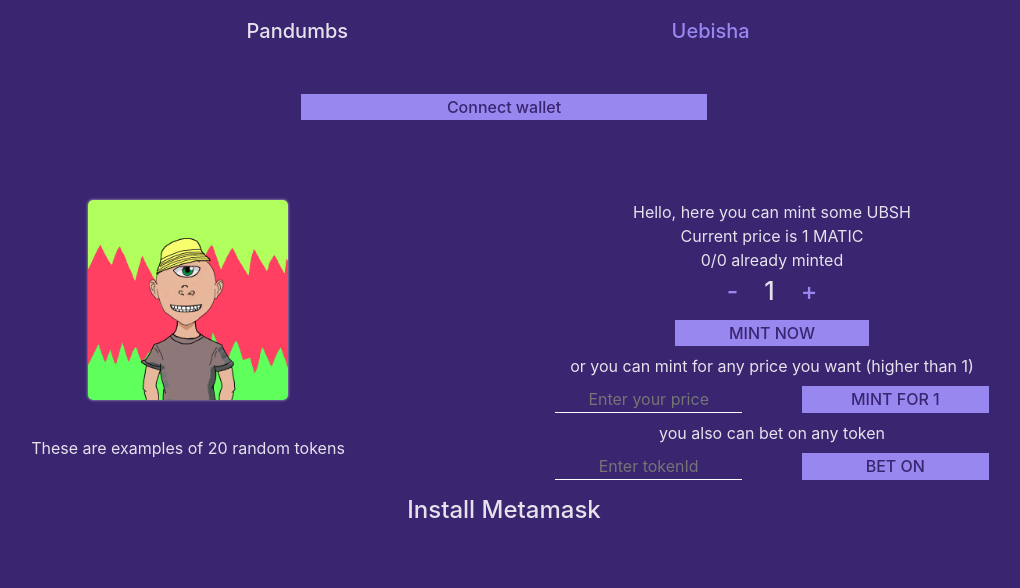
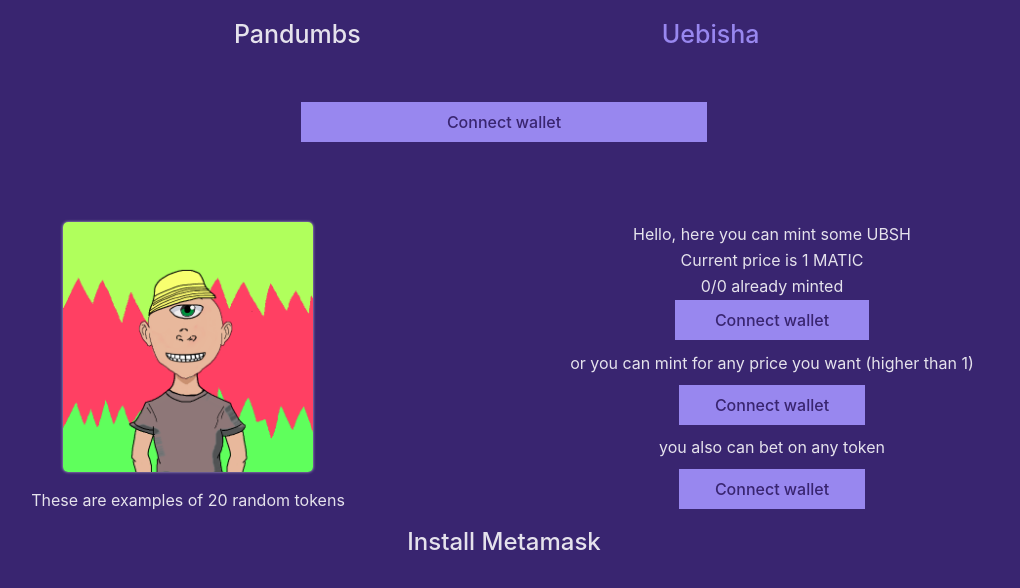
Before and after one commit to babo4ka/NFTcollectionRep, a React (Create React App) app: page /uebisha in a window 1280 px wide. Shown: the top 588 px of the page, without its empty margins (136-1156 px from the left). Built offline with nearby package versions, Linux system fonts and the light colour scheme; what web3 would draw is missing.

Commit message:
мелкие правки

```diff
--- a/src/new_version/components/Application.jsx
+++ b/src/new_version/components/Application.jsx
@@ -9,8 +9,8 @@ import { Provider } from "react-redux";
 import {store} from '../store/store'
 import UebishaMinterPage from "./uebisha/UebishaMinterPage";
 import MainPage from "./MainPage";
+
 const Application = () => {
-
 
     return(
          <Provider store={store}>
--- a/src/new_version/components/Application.scss
+++ b/src/new_version/components/Application.scss
@@ -17,6 +17,7 @@ body{
 .site_btn{
     border: none;
     font-weight: 500;
+    height: 40px;
 }
 
 .higher_area_item{
--- a/src/new_version/components/MainPage.scss
+++ b/src/new_version/components/MainPage.scss
@@ -5,8 +5,8 @@
 }
 
 .link_img_holder{
-    width: 150px;
-    height: 150px;
+    width: 200px;
+    height: 200px;
     padding: 0;
 }
 
@@ -17,7 +17,6 @@
 .link_img{
     width: inherit;
     height: inherit;
-    // box-shadow: 0px 0px 5px 1px rgb(252, 252, 252);
     border-radius: 5px;
 }
 
@@ -30,13 +29,13 @@
 }
 
 .link_holder{
-    width: 150px;
+    width: 200px;
     padding: 0;
 }
 
 .link_holder{
     position: relative;
-    width: 150px;
+    width: 200px;
     padding: 0;
 }
 
@@ -44,7 +43,7 @@
     content: '';
     position: absolute;
     width: 100%;
-    height: 83%;
+    height: 87%;
     background: rgba(0,0,0,0.5);
     left: 0;
     top: 0;
@@ -61,5 +60,4 @@
 
 .link_holder:hover{
     color: red;
-
 }
--- a/src/new_version/components/MinterLinks.scss
+++ b/src/new_version/components/MinterLinks.scss
@@ -3,7 +3,7 @@
 .minter_link {
     text-decoration: none;
     color: $text_color;
-    font-size: 20px;
+    font-size: 25px;
 
     font-weight: 500;
 
--- a/src/new_version/components/pandumbs/PandumbsMinterPage.jsx
+++ b/src/new_version/components/pandumbs/PandumbsMinterPage.jsx
@@ -43,7 +43,7 @@ const PandumbsMinterPage = () => {
         }
     }
 
-    const connectWalletPressed = async() =>{
+    const connectWalletPressed = async () => {
         const walletResponse = await connectWallet()
 
         dispatch(set_wallet_action(walletResponse.address))
@@ -60,15 +60,15 @@ const PandumbsMinterPage = () => {
 
     const maxMintAmount = 5
     const [mintAmount, setMintAmount] = useState(1)
-    const decAmount = () =>{
-        setMintAmount(prev=>{
-            if(prev == 1)return prev
-            return prev-1
+    const decAmount = () => {
+        setMintAmount(prev => {
+            if (prev == 1) return prev
+            return prev - 1
         })
     }
-    const incAmount = () =>{
-        setMintAmount(prev=>{
-            if(prev == maxMintAmount)return prev
+    const incAmount = () => {
+        setMintAmount(prev => {
+            if (prev == maxMintAmount) return prev
             return prev + 1
         })
     }
@@ -101,25 +101,46 @@ const PandumbsMinterPage = () => {
                         <span className="col-12">Hello, here you can mint some {config.pandumbs.collection_sym}</span>
                         <span className="col-12">Current price is {config.pandumbs.price} {config.currency}</span>
                         <span className="col-12">0/0 already minted</span>
+
+                        {wallet == "" ? (
+                            <button onClick={connectWalletPressed} className="col-4 site_btn p_site_btn">Connect wallet</button>
+                        ) : (
+                            <div>
                                 <div className="counter">
                                     <button onClick={decAmount} className="counter_item p_count_btn">-</button>
                                     <span className="counter_item">{mintAmount}</span>
                                     <button onClick={incAmount} className="counter_item p_count_btn">+</button>
                                 </div>
                                 <button className="col-4 site_btn p_site_btn mt-2">MINT NOW</button>
+                            </div>
+                        )}
+
                         <span className="mt-2">or you can mint for any price you want (higher than {config.pandumbs.price})</span>
 
+                        {wallet == "" ? (
+                            <button onClick={connectWalletPressed} className="col-4 site_btn p_site_btn">Connect wallet</button>
+                        ) : (
+                            <div>
                                 <div className="higher_price_area row justify-content-center mt-2">
                                     <input onChange={choosePrice} id="p_price_choose" className="col-4 price_enter higher_area_item" min={config.pandumbs.price} placeholder="Enter your price" type="number" />
                                     <button id="p_montfor_btn" className="col-4 site_btn p_site_btn higher_area_item">MINT FOR {price}</button>
                                 </div>
+                            </div>
+                        )}
 
                         <span className="mt-2">you also can bet on any token</span>
 
+                        {wallet == "" ? (
+                            <button onClick={connectWalletPressed} className="col-4 site_btn p_site_btn">Connect wallet</button>
+                        ) : (
+                            <div>
                                 <div className="bet_area row justify-content-center mt-2">
                                     <input className="col-4 price_enter higher_area_item" placeholder="Enter tokenId" type="number" />
                                     <button className="col-4 site_btn p_site_btn higher_area_item">BET ON</button>
                                 </div>
+                            </div>
+                        )}
+
                     </div>
                 </div>
 
--- a/src/new_version/components/uebisha/UebishaMinterPage.jsx
+++ b/src/new_version/components/uebisha/UebishaMinterPage.jsx
@@ -101,24 +101,44 @@ const UebishaMinterPage = () => {
                         <span className="col-12">Hello, here you can mint some {config.uebisha.collection_sym}</span>
                         <span className="col-12">Current price is {config.uebisha.price} {config.currency}</span>
                         <span className="col-12">0/0 already minted</span>
-                        <div className="counter">
+                        {wallet == ""?(
+                                <button onClick={connectWalletPressed} className="col-4 site_btn u_site_btn higher_area_item">Connect wallet</button>
+                        ):(
+                            <div>
+                            <div className="counter">
                             <button onClick={decAmount} className="counter_item u_count_btn">-</button>
                             <span className="counter_item">{mintAmount}</span>
                             <button onClick={incAmount} className="counter_item u_count_btn">+</button>
                         </div>
                         <button className="col-4 site_btn u_site_btn mt-2">MINT NOW</button>
+                        </div>
+                        )}
+
+
                         <span className="mt-2">or you can mint for any price you want (higher than {config.uebisha.price})</span>
 
                         <div className="higher_price_area row justify-content-center mt-2">
-                            <input onChange={choosePrice} id="u_price_choose" className="col-4 price_enter higher_area_item" min={config.uebisha.price} placeholder="Enter your price" type="number" />
-                            <button className="col-4 site_btn u_site_btn higher_area_item">MINT FOR {price}</button>
+                            {wallet ==""?(
+                                <button onClick={connectWalletPressed} className="col-4 site_btn u_site_btn higher_area_item">Connect wallet</button>
+                            ):(
+                                <div>
+                                <input onChange={choosePrice} id="u_price_choose" className="col-4 price_enter higher_area_item" min={config.uebisha.price} placeholder="Enter your price" type="number" />
+                                <button className="col-4 site_btn u_site_btn higher_area_item">MINT FOR {price}</button>
+                                </div>
+                            )}
                         </div>
 
                         <span className="mt-2">you also can bet on any token</span>
 
                         <div className="bet_area row justify-content-center mt-2">
-                            <input className="col-4 price_enter higher_area_item" placeholder="Enter tokenId" type="number" />
-                            <button className="col-4 site_btn u_site_btn higher_area_item">BET ON</button>
+                            {wallet == ""?(
+                                <button onClick={connectWalletPressed} className="col-4 site_btn u_site_btn higher_area_item">Connect wallet</button>
+                            ):(
+                                <div>
+                                <input className="col-4 price_enter higher_area_item" placeholder="Enter tokenId" type="number" />
+                                <button className="col-4 site_btn u_site_btn higher_area_item">BET ON</button>
+                            </div>
+                            )}
                         </div>
                     </div>
                 </div>
--- a/src/new_version/components/uebisha/UebishaMinterPage.scss
+++ b/src/new_version/components/uebisha/UebishaMinterPage.scss
@@ -25,8 +25,8 @@
 
 
 .u_examples_image_holder{
-    height: 200px;
-    width: 200px;
+    height: 250px;
+    width: 250px;
     padding: 0;
 
 }
```
Lines whose indentation alone changed are shown as unchanged.
